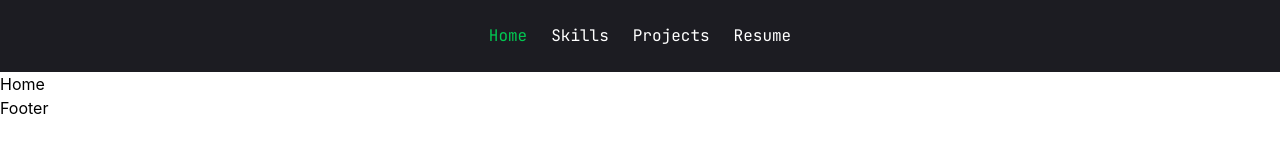
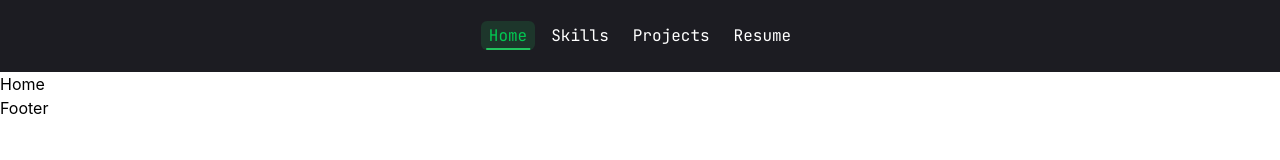
Before and after one commit to Vinit-Rabadiya/Portfolio, a React (Vite) app in the folder personalPortfolio/: page / in a window 1280 px wide. Shown: the top 160 px of the page. Built offline with nearby package versions, Linux system fonts and the light colour scheme.

Commit message:
made changes to header transitions

```diff
--- a/personalPortfolio/src/components/Header/Header.css
+++ b/personalPortfolio/src/components/Header/Header.css
@@ -1,3 +1,51 @@
 header {
   font-family: var(--font);
 }
+
+/* Enhanced hover effects for navigation links */
+nav a {
+  position: relative;
+  padding: 4px 8px;
+  margin: 0 2px;
+  border-radius: 6px;
+  transition: all 0.3s ease;
+}
+
+/* Hover background effect */
+nav a:hover {
+  background-color: rgba(34, 197, 94, 0.1);
+  transform: translateY(-2px);
+}
+
+/* Active state - keep both background and underline */
+nav a.active {
+  background-color: rgba(34, 197, 94, 0.15);
+}
+
+/* Active state on hover - slightly more intense */
+nav a.active:hover {
+  background-color: rgba(34, 197, 94, 0.2);
+  transform: translateY(-2px);
+}
+
+/* Underline animation effect */
+nav a::after {
+  content: '';
+  position: absolute;
+  bottom: 0;
+  left: 50%;
+  width: 0;
+  height: 2px;
+  background-color: #22c55e;
+  transition: all 0.3s ease;
+  transform: translateX(-50%);
+}
+
+nav a:hover::after {
+  width: 80%;
+}
+
+/* Active state underline - always visible */
+nav a.active::after {
+  width: 80%;
+}
--- a/personalPortfolio/src/components/Header/Header.jsx
+++ b/personalPortfolio/src/components/Header/Header.jsx
@@ -27,14 +27,12 @@ function Header() {
   return (
     <header className="font-[var(--font)] bg-[var(--bg-color)] py-6 px-4 flex justify-center">
       <nav>
-        <ul className="flex gap-6 items-center list-none m-0 p-0">
+        <ul className="flex gap-1 items-center list-none m-0 p-0">
           <li>
             <NavLink
               to="/"
               className={() =>
-                isHomeActive
-                  ? "text-green-500 no-underline transition-colors duration-300 hover:text-green-500"
-                  : "text-white no-underline transition-colors duration-300 hover:text-green-500"
+                `nav-link ${isHomeActive ? "active text-green-500" : "text-white"} no-underline transition-colors duration-300`
               }
             >
               Home
@@ -44,11 +42,11 @@ function Header() {
             <a
               href="#skills"
               onClick={(e) => handleSectionClick("skills", e)}
-              className={`${
+              className={`nav-link ${
                 location.pathname === "/" && location.hash === "#skills"
-                  ? "text-green-500"
+                  ? "active text-green-500"
                   : "text-white"
-              } no-underline transition-colors duration-300 hover:text-green-500 cursor-pointer`}
+              } no-underline transition-colors duration-300 cursor-pointer`}
             >
               Skills
             </a>
@@ -57,11 +55,11 @@ function Header() {
             <a
               href="#projects"
               onClick={(e) => handleSectionClick("projects", e)}
-              className={`${
+              className={`nav-link ${
                 location.pathname === "/" && location.hash === "#projects"
-                  ? "text-green-500"
+                  ? "active text-green-500"
                   : "text-white"
-              } no-underline transition-colors duration-300 hover:text-green-500 cursor-pointer`}
+              } no-underline transition-colors duration-300 cursor-pointer`}
             >
               Projects
             </a>
@@ -70,9 +68,7 @@ function Header() {
             <NavLink
               to="/resume"
               className={({ isActive }) =>
-                isActive
-                  ? "text-green-500 no-underline transition-colors duration-300 hover:text-green-500"
-                  : "text-white no-underline transition-colors duration-300 hover:text-green-500"
+                `nav-link ${isActive ? "active text-green-500" : "text-white"} no-underline transition-colors duration-300`
               }
             >
               Resume
```
